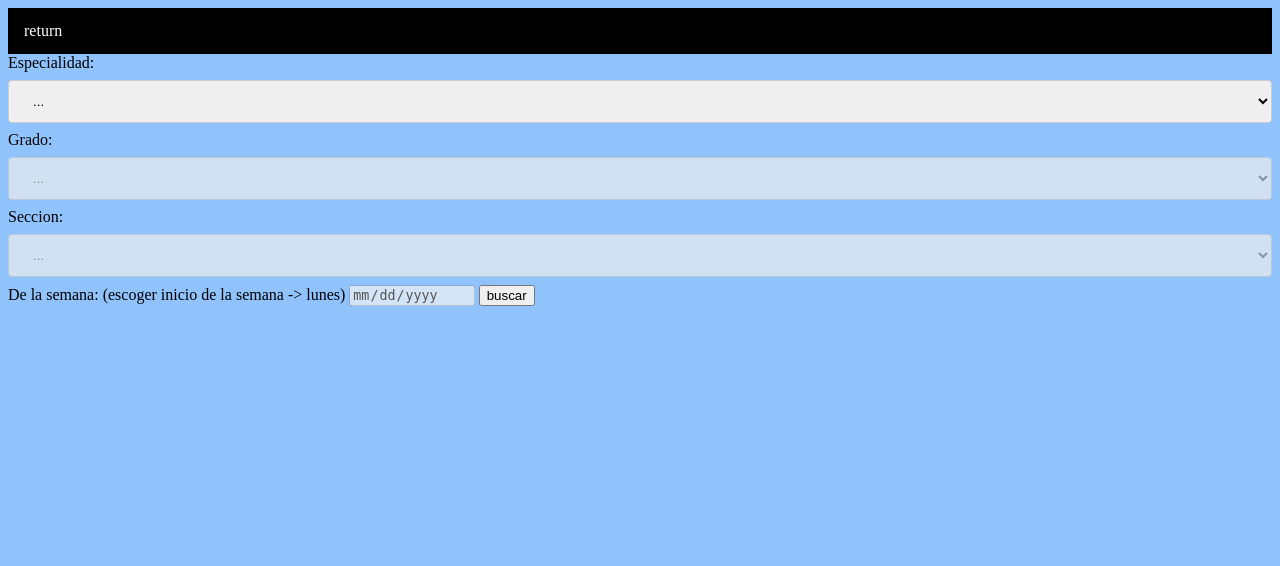
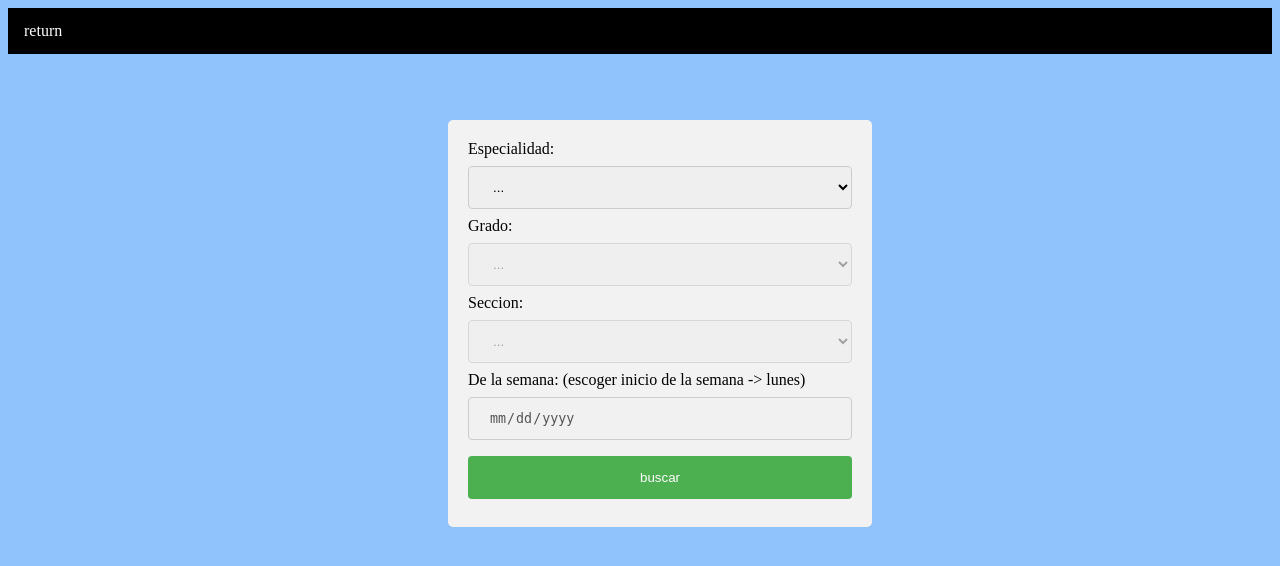
Before and after one commit to EGPerezR/EstadiasFaltas, a PHP site: page /tablafaltas.php in a window 1280 px wide. Shown: the top 566 px of the page. Run offline with PHP 8.4, Linux system fonts and the light colour scheme.

Commit message:
mas estiloo

```diff
--- a/Controllers/busalumn.php
+++ b/Controllers/busalumn.php
@@ -105,8 +105,8 @@ if (isset($_POST['buscar'])) {
                         </thead>
                         <tr>
 
-                            <td>Nombres</td>
-                            <td style="width: 40px;">Faltas</td>
+                            <th>Nombres</th>
+                            <th style="width: 40px;">Faltas</hd>
                         </tr>
                         <?php
                         while ($lista = $result->fetch_assoc()) {
--- a/Controllers/funcs.php
+++ b/Controllers/funcs.php
@@ -42,6 +42,15 @@
 	}
 	function isNullfe($fe){
 		if(strlen(trim($fe)) < 1 )
+		{
+			return true;
+			} else {
+			return false;
+		}
+	}
+
+	function isNullfecha($fecha){
+		if(strlen(trim($fecha)) < 1 )
 		{
 			return true;
 			} else {
--- a/Controllers/muestabl.php
+++ b/Controllers/muestabl.php
@@ -2,6 +2,29 @@
 include('conexion.php');
 require 'fecha.php';
 if (isset($_POST['buscar'])) {
+
+
+    if (isNullesp($_POST['especialidad'])) {
+
+        echo '<script>
+            alert("Seleccionar una Especialidad");
+          </script>';
+    } else if (isNullgrad($_POST['grado'])) {
+
+        echo '<script>
+            alert("Seleccionar un Grado");
+          </script>';
+    } else if (isNullsec($_POST['seccion'])) {
+
+        echo '<script>
+            alert("Seleccionar una Seccion");
+          </script>';
+    } else if(isNullfecha($_POST['semana'])){
+        echo '<script>
+        alert("Seleccionar una fecha");
+      </script>';
+
+    }else {
         $grado = $_POST['grado'];
         $espe = $_POST['especialidad'];
         $secc = $_POST['seccion'];
@@ -21,11 +44,26 @@ if (isset($_POST['buscar'])) {
         $semana = date("W", strtotime($fechaselect));
 
 
-
-
 ?>
-    <div style="width:max-content;">
-        <center><b><label>Registro de tablas del grupo
+        <div class="tabfal" id="tabfal" onclick="offtab()">
+            <div class="tablafal" style="
+                        <?php
+                        if ($espe == 4) {
+                            echo "background-color: #87ec8b;";
+                        }
+                        if ($espe == 1) {
+                            echo "background-color: #f79595;";
+                        }
+                        if ($espe == 2) {
+                            echo "background-color: #7ea7ff;";
+                        }
+                        if ($espe == 3) {
+                            echo "background-color: #ffb87e;";
+                        }
+                        if ($espe == 5) {
+                            echo "background-color: #9d61fd;";
+                        }    ?>">
+                <center><b><label>Registro de faltas del grupo
                             <?php echo $grado;  ?> de
                             <?php
                             if ($espe == 1) {
@@ -50,8 +88,8 @@ if (isset($_POST['buscar'])) {
                             if ($secc == 2) {
                                 echo "B";
                             } ?>
-                </label></b></center>
-        <table class="table table-light"   border="1">
+                        </label></b></center><br>
+                <table class="table table-light" border="1">
                     <thead class="thead-light">
 
                         <tr>
@@ -109,10 +147,12 @@ if (isset($_POST['buscar'])) {
                     </tbody>
                 </table>
             </div>
+        </div>
 
 
 
 <?php
     }
+}
 
 ?>
--- a/css/style.css
+++ b/css/style.css
@@ -240,13 +240,9 @@ td {
     text-decoration: none;
 }
 
-.usuario {
-    display: block;
-    color: white;
-    text-align: center;
-    padding: 14px 16px;
-    text-decoration: none;
-    left: 16%;
+.nav-excel .cerrar {
+    margin-left: 85%;
+    position: absolute;
 }
 
 .login {
@@ -419,3 +415,64 @@ td {
     margin-left: 95%;
     float: left;
 }
+
+.formfaltas {
+    top: 15%;
+    left: 35%;
+    border-radius: 5px;
+    width: 30%;
+    background-color: #f2f2f2;
+    padding: 20px;
+    position: fixed;
+}
+
+.formfaltas input[type=submit] {
+    width: 100%;
+    background-color: #4CAF50;
+    color: white;
+    padding: 14px 20px;
+    margin: 8px 0;
+    border: none;
+    border-radius: 4px;
+    cursor: pointer;
+}
+
+.formfaltas input[type=date] {
+    width: 100%;
+    padding: 12px 20px;
+    margin: 8px 0;
+    display: inline-block;
+    border: 1px solid #ccc;
+    border-radius: 4px;
+    box-sizing: border-box;
+}
+
+.tabfal {
+    position: fixed;
+    width: 100%;
+    display: block;
+    height: 100%;
+    margin-left: 1px;
+    top: 0;
+    left: 0;
+    right: 0;
+    bottom: 0;
+    background-color: rgba(0, 0, 0, 0.5);
+    z-index: 1;
+}
+
+.tablafal {
+    width: fit-content;
+    padding: 10px;
+    background-color: white;
+    border-radius: 5px;
+    position: fixed;
+    top: 10%;
+    left: 35%;
+}
+
+.tablafal table {
+    border-collapse: collapse;
+    background-color: white;
+    width: auto;
+}
--- a/tablafaltas.php
+++ b/tablafaltas.php
@@ -11,7 +11,7 @@ require 'Controllers/funcs.php';
     <link rel="shortcut icon" href="icono/bateil png.ico">
     <link rel="stylesheet" href="css/style.css">
     <meta name="viewport" content="width=device-width, initial-scale=1.0">
-    <title>Document</title>
+    <title>Grafica de faltas</title>
 </head>
 
 <body>
@@ -21,10 +21,11 @@ require 'Controllers/funcs.php';
             <a class="nav-link disabled" href="welcome.php" tabindex="-1" aria-disabled="true">return</a>
         </li>
     </ul>
+    <div class="formfaltas">
         <form action="" method="POST">
             <label>Especialidad: </label>
             <select name="especialidad" id="especialidad" oninput="enablegra()">
-            <option value="...">...</option>
+                <option value="">...</option>
                 <option value="1">Combustion Interna</option>
                 <option value="2">Maquinas y herramientas</option>
                 <option value="3">Electricidad</option>
@@ -34,7 +35,7 @@ require 'Controllers/funcs.php';
 
             <label>Grado: </label>
             <select name="grado" id="grado" disabled oninput="enablesecc()">
-            <option value="...">...</option>
+                <option value="">...</option>
                 <option value="1">1ero</option>
                 <option value="2">2do</option>
                 <option value="3">3ero</option>
@@ -47,7 +48,7 @@ require 'Controllers/funcs.php';
 
             <label>Seccion: </label>
             <select name="seccion" id="seccion" disabled oninput="enablesemana()">
-            <option value="...">...</option>
+                <option value="">...</option>
                 <option value="1">A</option>
                 <option value="2">B</option>
             </select>
@@ -56,6 +57,8 @@ require 'Controllers/funcs.php';
             <input type="date" name="semana" id="semana" disabled>
             <input type="submit" value="buscar" name="buscar">
         </form>
+    </div>
+
     <?php
     include('Controllers/muestabl.php');
     ?>
@@ -94,6 +97,10 @@ require 'Controllers/funcs.php';
             document.getElementById('semana').disabled = false;
         }
     }
+
+    function offtab() {
+        document.getElementById("tabfal").style.display = "none";
+    }
 </script>
 
 </html>
```
Also changed, not shown: welcome.php (+4 -3 lines). Lines whose indentation alone changed are shown as unchanged.
